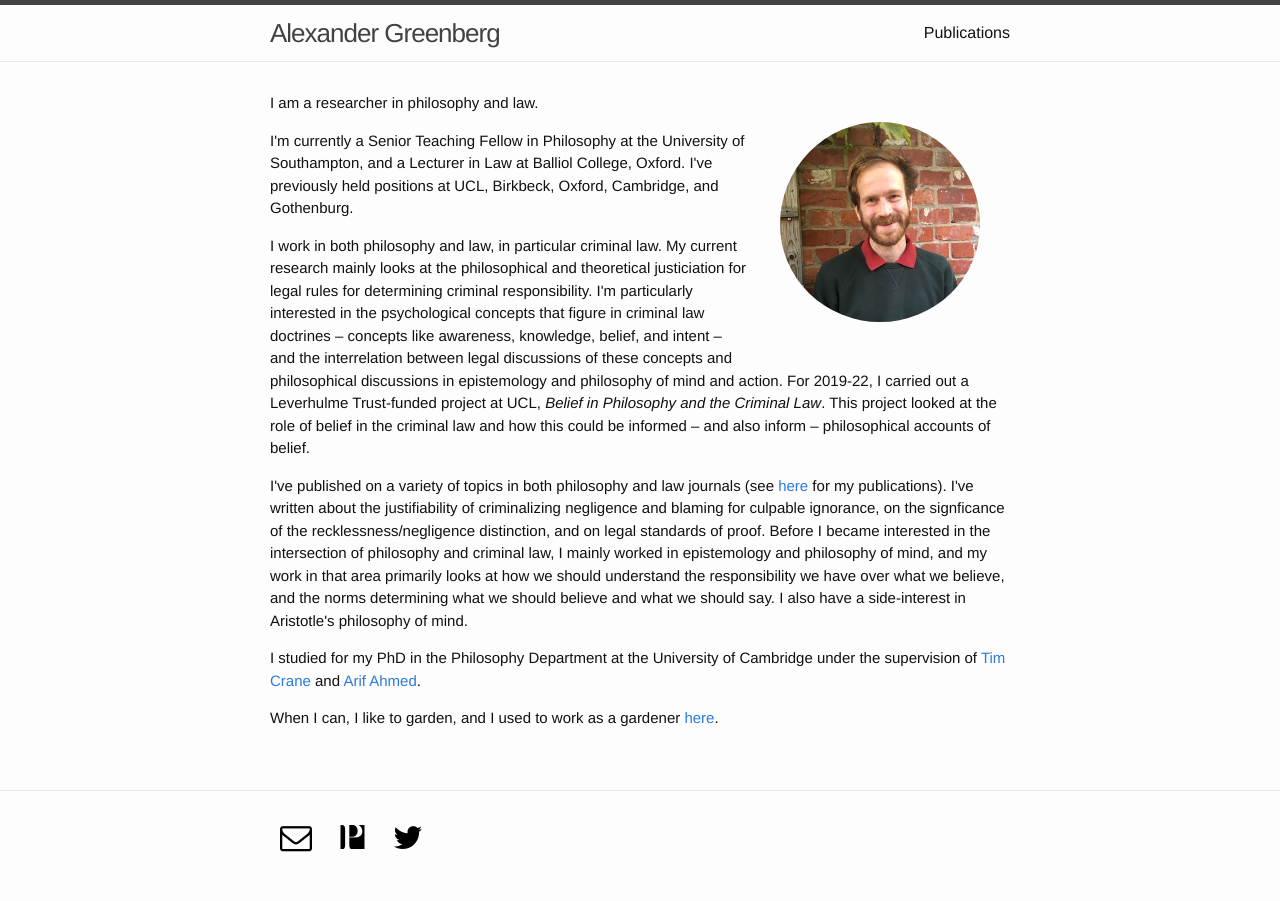
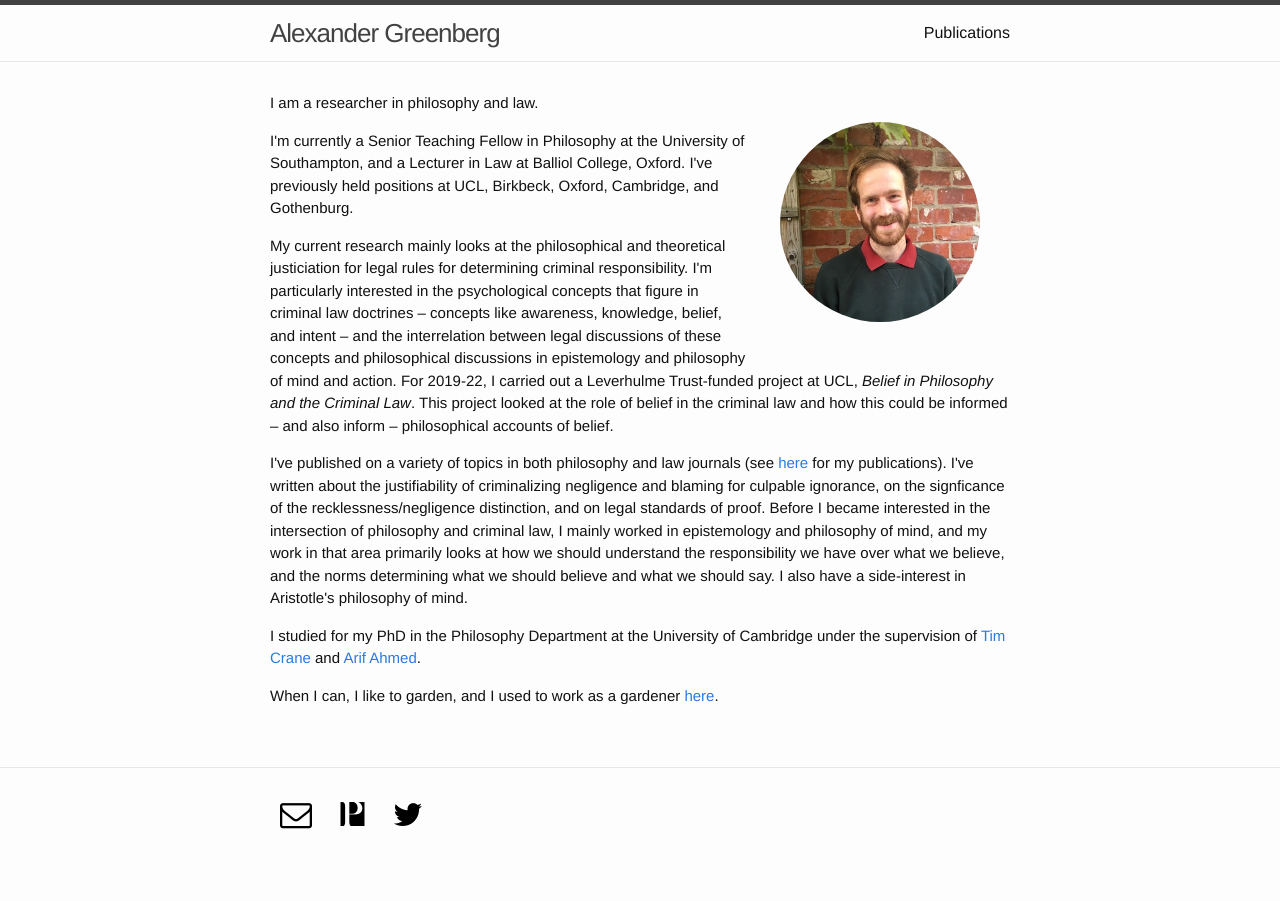
Before and after one commit to alexandergreenberg/alexandergreenberg.github.io, a Jekyll site: the page built from index.html, in a window 1280 px wide. Built offline with Jekyll 4.4.1, drawn with Linux system fonts in a browser that asks for light colours; some web fonts are replaced.

Commit message:
Update index.html

```diff
--- a/index.html
+++ b/index.html
@@ -10,7 +10,7 @@
   </div>
     <p class="paragraph">I am a researcher in philosophy and law.</p>
     <p class="paragraph">I'm currently a Senior Teaching Fellow in Philosophy at the University of Southampton, and a Lecturer in Law at Balliol College, Oxford. I've previously held positions at UCL, Birkbeck, Oxford, Cambridge, and Gothenburg.</p>
-    <p class="paragraph">I work in both philosophy and law, in particular criminal law. My current research mainly looks at the philosophical and theoretical justiciation for legal rules for determining criminal responsibility. I'm particularly interested in the psychological concepts that figure in criminal law doctrines – concepts like awareness, knowledge, belief, and intent – and the interrelation between legal discussions of these concepts and philosophical discussions in epistemology and philosophy of mind and action. For 2019-22, I carried out a Leverhulme Trust-funded project at UCL, <em>Belief in Philosophy and the Criminal Law</em>. This project looked at the role of belief in the criminal law and how this could be informed – and also inform – philosophical accounts of belief.</p>
+    <p class="paragraph">My current research mainly looks at the philosophical and theoretical justiciation for legal rules for determining criminal responsibility. I'm particularly interested in the psychological concepts that figure in criminal law doctrines – concepts like awareness, knowledge, belief, and intent – and the interrelation between legal discussions of these concepts and philosophical discussions in epistemology and philosophy of mind and action. For 2019-22, I carried out a Leverhulme Trust-funded project at UCL, <em>Belief in Philosophy and the Criminal Law</em>. This project looked at the role of belief in the criminal law and how this could be informed – and also inform – philosophical accounts of belief.</p>
     <p class="paragraph">I've published on a variety of topics in both philosophy and law journals (see <a href="/publications/">here</a> for my publications). I've written about the justifiability of criminalizing negligence and blaming for culpable ignorance, on the signficance of the recklessness/negligence distinction, and on legal standards of proof. Before I became interested in the intersection of philosophy and criminal law, I mainly worked in epistemology and philosophy of mind, and my work in that area primarily looks at how we should understand the responsibility we have over what we believe, and the norms determining what we should believe and what we should say. I also have a side-interest in Aristotle's philosophy of mind.</p>
     <p class="paragraph">I studied for my PhD in the Philosophy Department at the University of Cambridge under the supervision of <a href="http://www.timcrane.com" target="_blank">Tim Crane</a> and <a href="http://www.phil.cam.ac.uk/people/teaching-research-pages/ahmed/ahmed-page" target="_blank">Arif Ahmed</a>.</p>
     <p class="paragraph">When I can, I like to garden, and I used to work as a gardener <a href="http://www.kings.cam.ac.uk/archive-centre/history-of-kings#toc-1" target="_blank">here</a>.</p>
```
